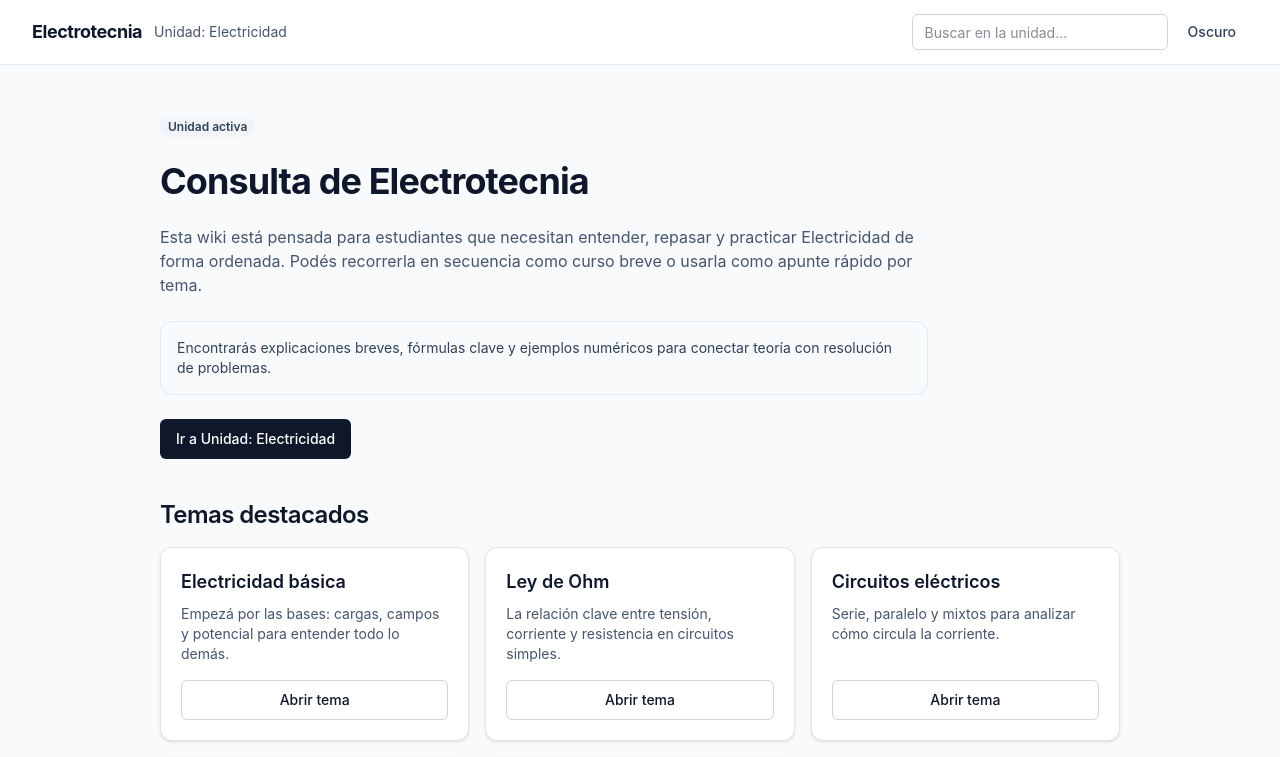
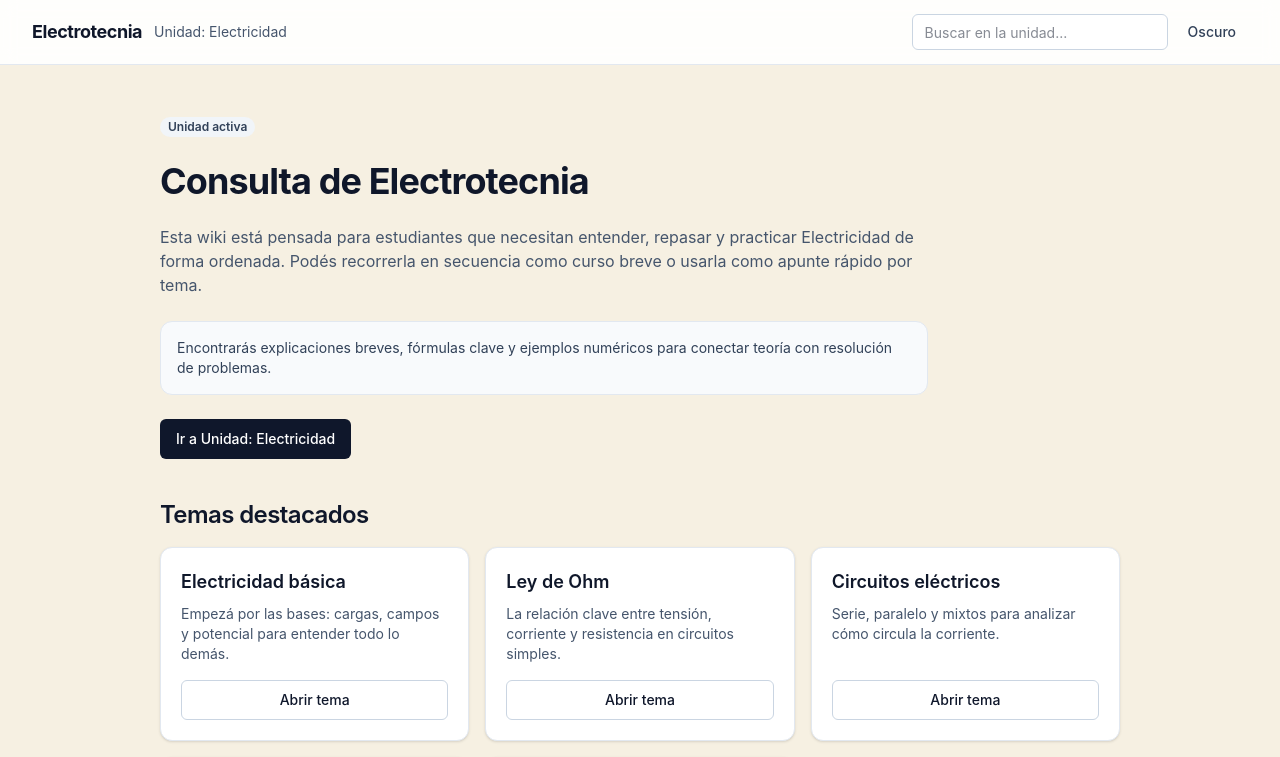
Before and after one commit to Teksi75/electrotecnia-web-next, a Next.js app: page / in a window 1280 px wide. Shown: the top 757 px of the page. Built offline with nearby package versions, Linux system fonts and the light colour scheme; no server answers.

Commit message:
style: use warmer cream background in light theme

```diff
--- a/src/app/globals.css
+++ b/src/app/globals.css
@@ -1,7 +1,8 @@
 @import "tailwindcss";
 
 :root {
-  --background: #f8fafc;
+  /* Paleta clara inspirada en INGENIUM (crema cálido). */
+  --background: #f6f0e2;
   --foreground: #0f172a;
 }
 
```
